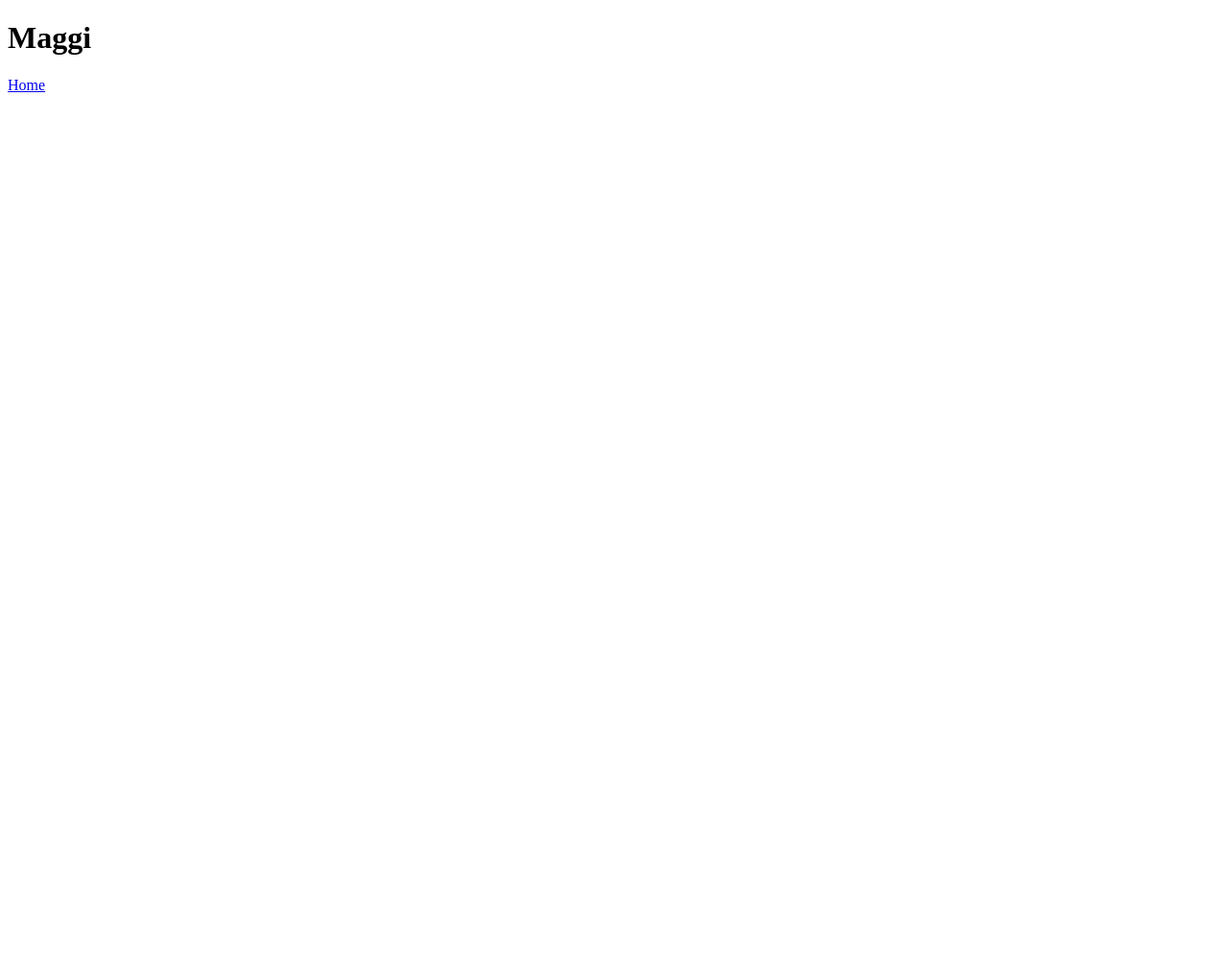
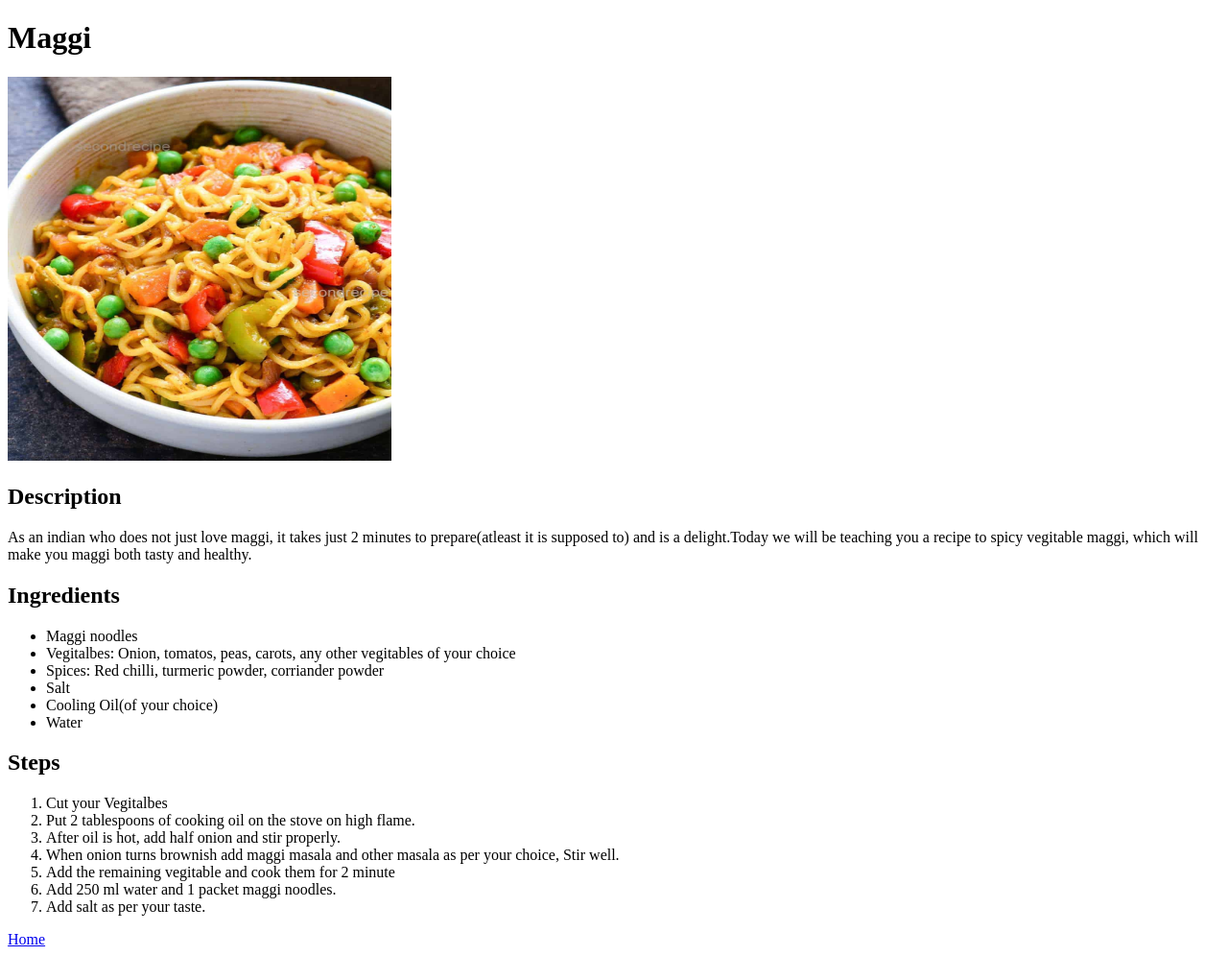
Before and after one commit to StillWater2005/odin-recipes, a plain HTML site: page recipes/maggi.html in a window 1280 px wide. Shown: the whole page at 96% size. Before the commit the page ends 800 px from the top, so only its background shows below. Drawn offline with Linux system fonts and the light colour scheme.

Commit message:
Created images folder, added content to maggi.html
The images folder organises the images used in the recipes.

```diff
--- a/recipes/maggi.html
+++ b/recipes/maggi.html
@@ -7,6 +7,30 @@
 </head>
 <body>
     <h1>Maggi</h1>
+    <img src="../images/maggi.jpg" alt="maggi imagee" height="400px" width="400px">
+    <h2>Description</h2>
+    <p>As an indian who does not just love maggi, it takes just 2 minutes to prepare(atleast it is supposed to) and is a delight.Today we will be teaching you a recipe to spicy vegitable maggi,
+        which will make you maggi both tasty and healthy.
+    </p>
+    <h2>Ingredients</h2>
+    <ul>
+        <li>Maggi noodles</li>
+        <li>Vegitalbes: Onion, tomatos, peas, carots, any other vegitables of your choice</li>
+        <li>Spices: Red chilli, turmeric powder, corriander powder</li>
+        <li>Salt</li>
+        <li>Cooling Oil(of your choice)</li>
+        <li>Water</li>
+    </ul>
+    <h2>Steps</h2>
+    <ol>
+        <li>Cut your Vegitalbes</li>
+        <li>Put 2 tablespoons of cooking oil on the stove on high flame.</li>
+        <li>After oil is hot, add half onion and stir properly.</li>
+        <li>When onion turns brownish add maggi masala and other masala as per your choice, Stir well.</li>
+        <li>Add the remaining vegitable and cook them for 2 minute</li>
+        <li>Add 250 ml water and 1 packet maggi noodles.</li>
+        <li>Add salt as per your taste.</li>
+    </ol>
     <a href="../index.html">Home</a>
 </body>
 </html>
```
Also changed, not shown: images/maggi.jpg (added).
